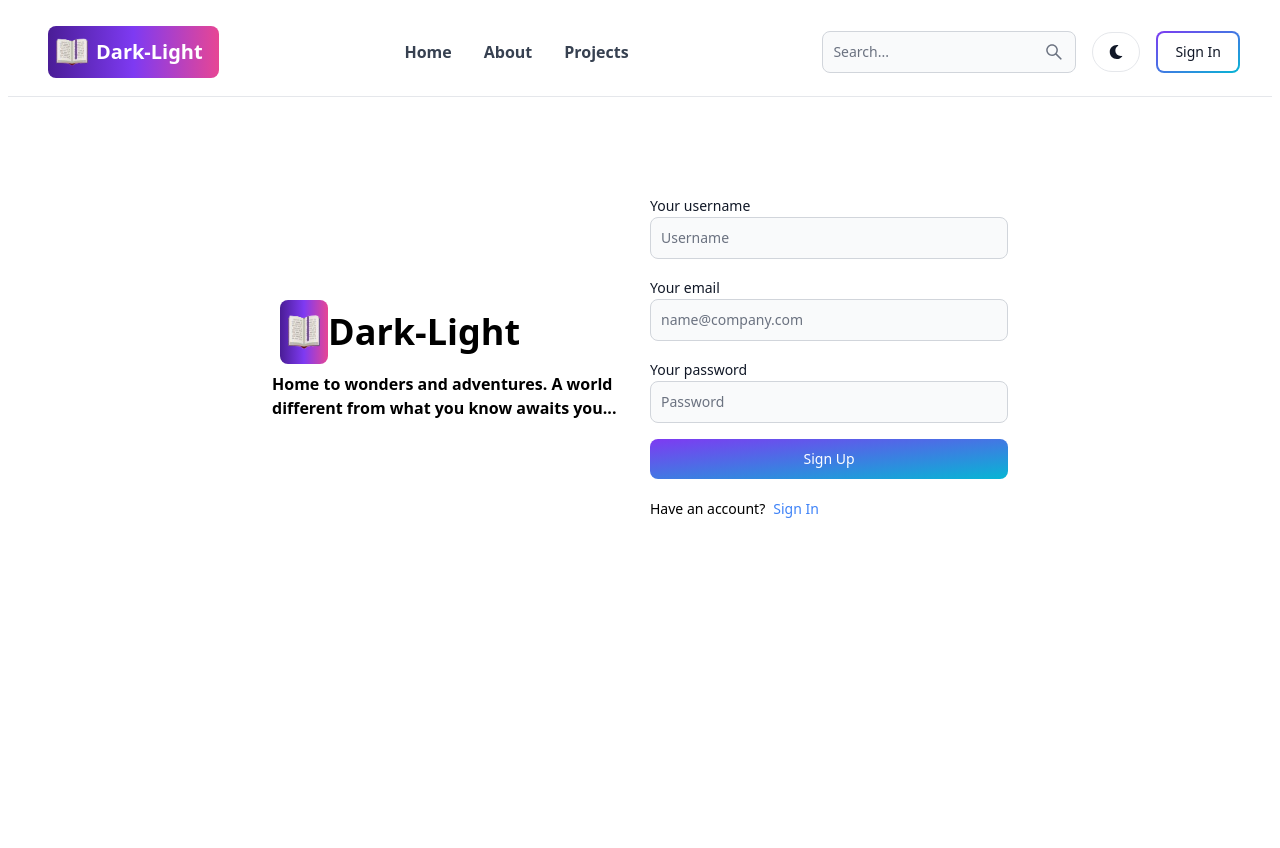
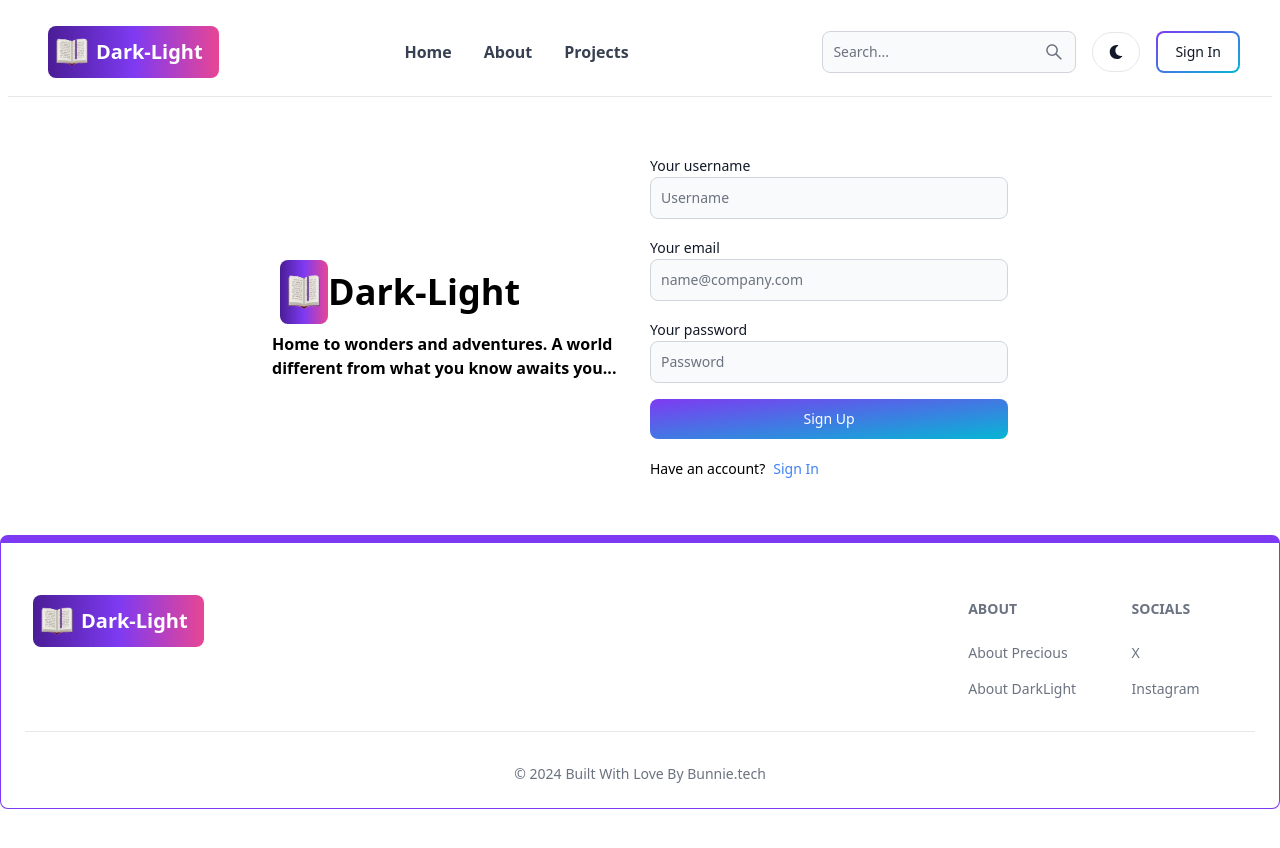
Before and after one commit to BenitaMichael/BookStore, a React (Vite) app in the folder client/: page /signUp in a window 1280 px wide. Shown: the top 848 px of the page. After the commit the page ends 809 px from the top, so only its background shows below. Built offline with nearby package versions, Linux system fonts and the light colour scheme.

Commit message:
feat: Footer UI completed

```diff
--- a/client/src/App.jsx
+++ b/client/src/App.jsx
@@ -11,6 +11,7 @@ import SignUp from './Pages/SignUp'
 
 // COMPONENTS
 import Header from './Components/Header'
+import FooterComponent from './Components/FooterComponent'
 
 function App() {
 
@@ -25,6 +26,7 @@ function App() {
           <Route path='/signIn' element = { <SignIn/> } />
           <Route path='/signUp' element = { <SignUp/> } />
         </Routes>
+      <FooterComponent/>
     </BrowserRouter>
   )
 }
--- /dev/null
+++ b/client/src/Components/FooterComponent.jsx
@@ -0,0 +1,77 @@
+import { Footer, FooterDivider, FooterTitle } from 'flowbite-react'
+import React from 'react'
+import { Link } from 'react-router-dom'
+import logo from '../assets/logo.png';
+
+const FooterComponent = () => {
+  return (
+    <Footer container className='border border-t-8 border-purple-600'>
+       <div className='w-full max-w-7xl mx-auto'>
+        <div className='grid w-full justify-between sm:flex md:grid-cols-1'>
+          <div className='mt-5'>
+            <Link
+              to='/'
+              className='m-2 md:w-auto flex items-center bg-gradient-to-r from-purple-900 via-purple-600 to-pink-500 rounded-lg text-sm sm:text-xl font-semibold dark:text-white p-2'
+            >
+              <img src={logo} alt="Logo" className='h-8 w-8' />
+              <span className='px-2 py-1 text-white whitespace-nowrap'>
+                Dark-Light
+              </span>
+            </Link>
+          </div>
+          <div className="grid grid-cols-2 gap-10 sm: mt-8">
+            <div>
+            <Footer.Title title='About' />
+            <Footer.LinkGroup col>
+              <Footer.Link
+                href='#'
+                target='_blank'
+                rel='noopener norereferer'
+              >
+                About Precious
+              </Footer.Link>
+              <Footer.Link
+                href='#'
+                target='_blank'
+                rel='noopener norereferer'
+              >
+                About DarkLight
+              </Footer.Link>
+            </Footer.LinkGroup>
+            </div>
+
+            <div>
+            <Footer.Title title='Socials' />
+            <Footer.LinkGroup col>
+              <Footer.Link
+                href='#'
+                target='_blank'
+                rel='noopener norereferer'
+              >
+                X
+              </Footer.Link>
+              <Footer.Link
+                href='#'
+                target='_blank'
+                rel='noopener norereferer'
+              >
+                Instagram
+              </Footer.Link>
+            </Footer.LinkGroup>
+            </div>
+
+          </div>
+        </div>
+
+        <FooterDivider/>
+        <div>
+          <Footer.Copyright href='#'
+          by='Built With Love By Bunnie.tech'
+          year={new Date().getFullYear()}/>
+        </div>
+      </div>
+    </Footer>
+  )
+}
+
+export default FooterComponent
--- a/client/src/Components/Header.jsx
+++ b/client/src/Components/Header.jsx
@@ -59,7 +59,7 @@ const Header = () => {
             </div>
 
             <div className="flex items-center gap-4">
-              <form className="hidden lg:flex items-center gap-2">
+              <form className="hidden md:flex items-center gap-2">
                 <TextInput
                   type='text'
                   placeholder='Search...'
@@ -74,7 +74,7 @@ const Header = () => {
               >
                 <FaMoon />
               </Button>
-              <Link to='/sign-in'>
+              <Link to='/sign-in' className="hidden lg:block">
                 <Button gradientDuoTone='purpleToBlue' outline>
                   Sign In
                 </Button>
--- a/client/src/Pages/SignUp.jsx
+++ b/client/src/Pages/SignUp.jsx
@@ -42,7 +42,7 @@ const SignUp = () => {
   };
 
   return (
-    <div className='min-h-screen mt-20'>
+    <div className='min-h-auto mt-10 mb-10'>
       <div className="flex p-4 max-w-3xl mx-auto flex-col md:flex-row md:items-center gap-5">
         {/* left */}
         <div className="flex-1">
```
Lines whose indentation alone changed are shown as unchanged.
